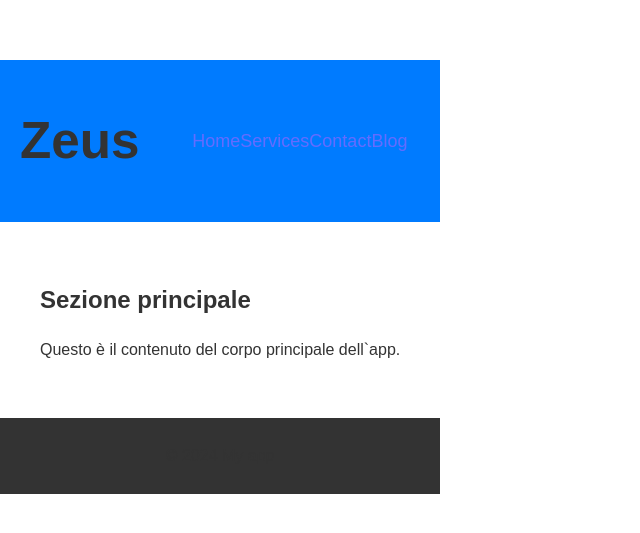
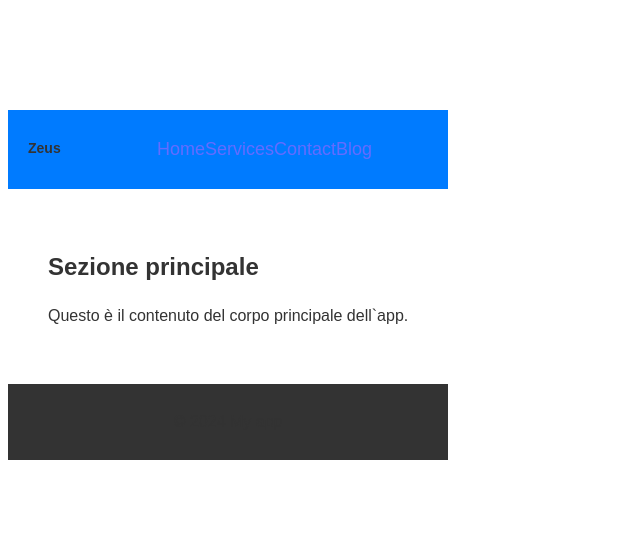
Before and after one commit to THonyCYB/my-app, a React (Vite) app: page / in a window 1280 px wide. Shown: the part 123-656 px from the top of the page, without its empty margins (0-640 px from the left). Built offline with nearby package versions, Linux system fonts and the light colour scheme.

Commit message:
Update index.css

```diff
--- a/src/index.css
+++ b/src/index.css
@@ -23,26 +23,26 @@ a:hover {
 }
 
 body {
-  margin: 0;
+  margin: "0";
   display: flex;
   place-items: center;
-  min-width: 320px;
+  min-width: sizeMedium;
   min-height: 100vh;
 }
 
 h1 {
-  font-size: 3.2em;
+  font-size: 14px;
   line-height: 1.1;
 }
 
 button {
   border-radius: 8px;
-  border: 1px solid transparent;
+  border: borderWidthThin solid transparent;
   padding: 0.6em 1.2em;
-  font-size: 1em;
+  font-size: 14px;
   font-weight: 500;
   font-family: inherit;
-  background-color: #1a1a1a;
+  background-color: paletteNeutral10;
   cursor: pointer;
   transition: border-color 0.25s;
 }
```
